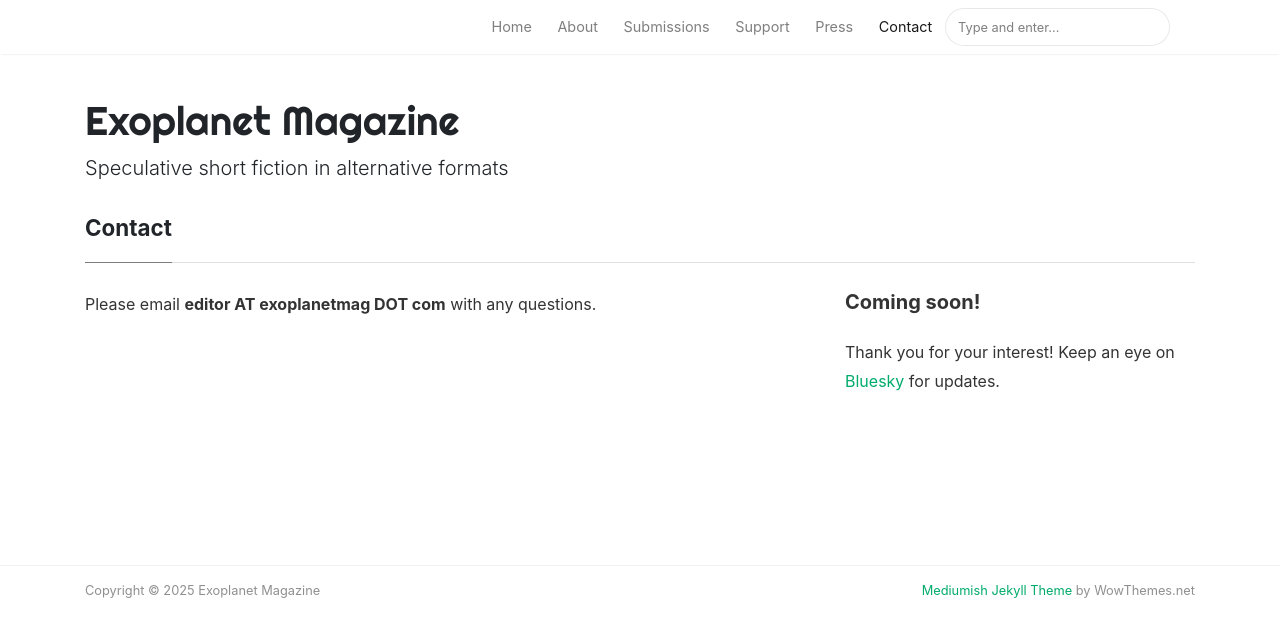
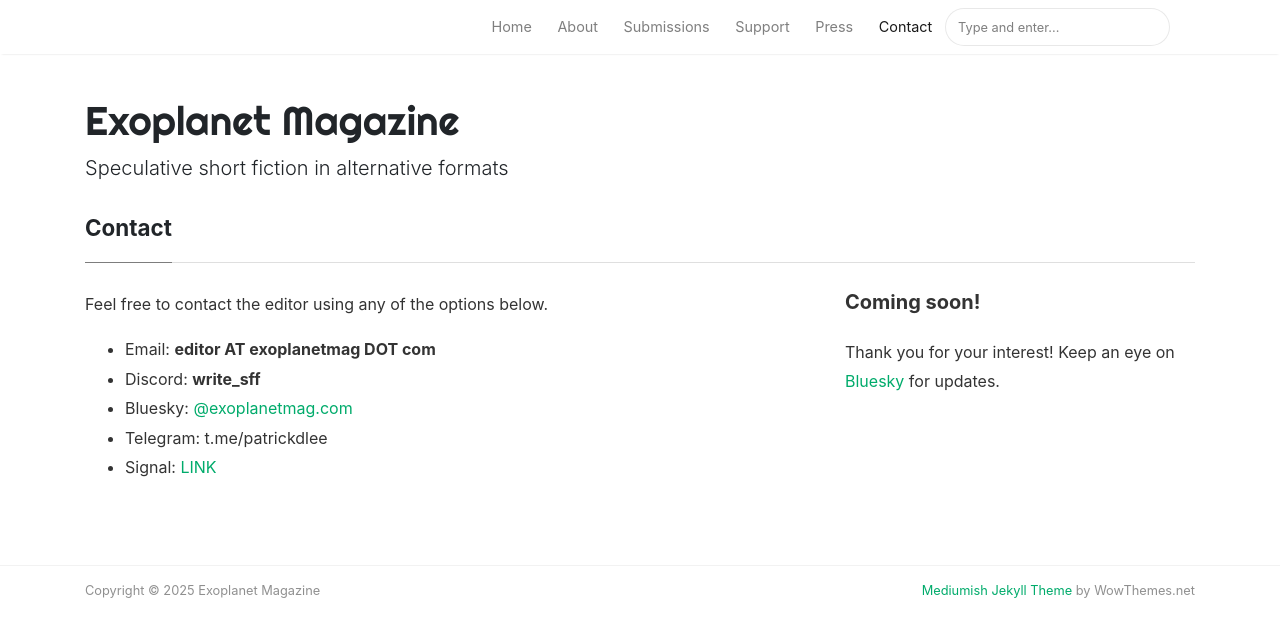
Before and after one commit to ExoplanetMag/exoplanetmag.github.io, a Jekyll site: the page built from _pages/contact.md, in a window 1280 px wide. Shown: the top 637 px of the page. Built offline with Jekyll 4.4.1, drawn with Linux system fonts in a browser that asks for light colours; nearby versions of some CDN libraries.

Commit message:
Add more contact options

```diff
--- a/_pages/contact.md
+++ b/_pages/contact.md
@@ -4,4 +4,10 @@
 permalink: /contact
 ---
 
-Please email **editor AT exoplanetmag DOT com** with any questions.
+Feel free to contact the editor using any of the options below.
+
+- Email: **editor AT exoplanetmag DOT com**
+- Discord: **write_sff**
+- Bluesky: [@exoplanetmag.com](https://bsky.app/profile/exoplanetmag.com)
+- Telegram: t.me/patrickdlee
+- Signal: [LINK](https://signal.me/#eu/7ZW9YYUGrpWThIYhLO1xGUVLxfnV2N2R6Lt1EWNdvS1mD1oXgF1FA7lVR3DvsoXc)
```
Also changed, not shown: _pages/press.md (+1 -1 lines).
